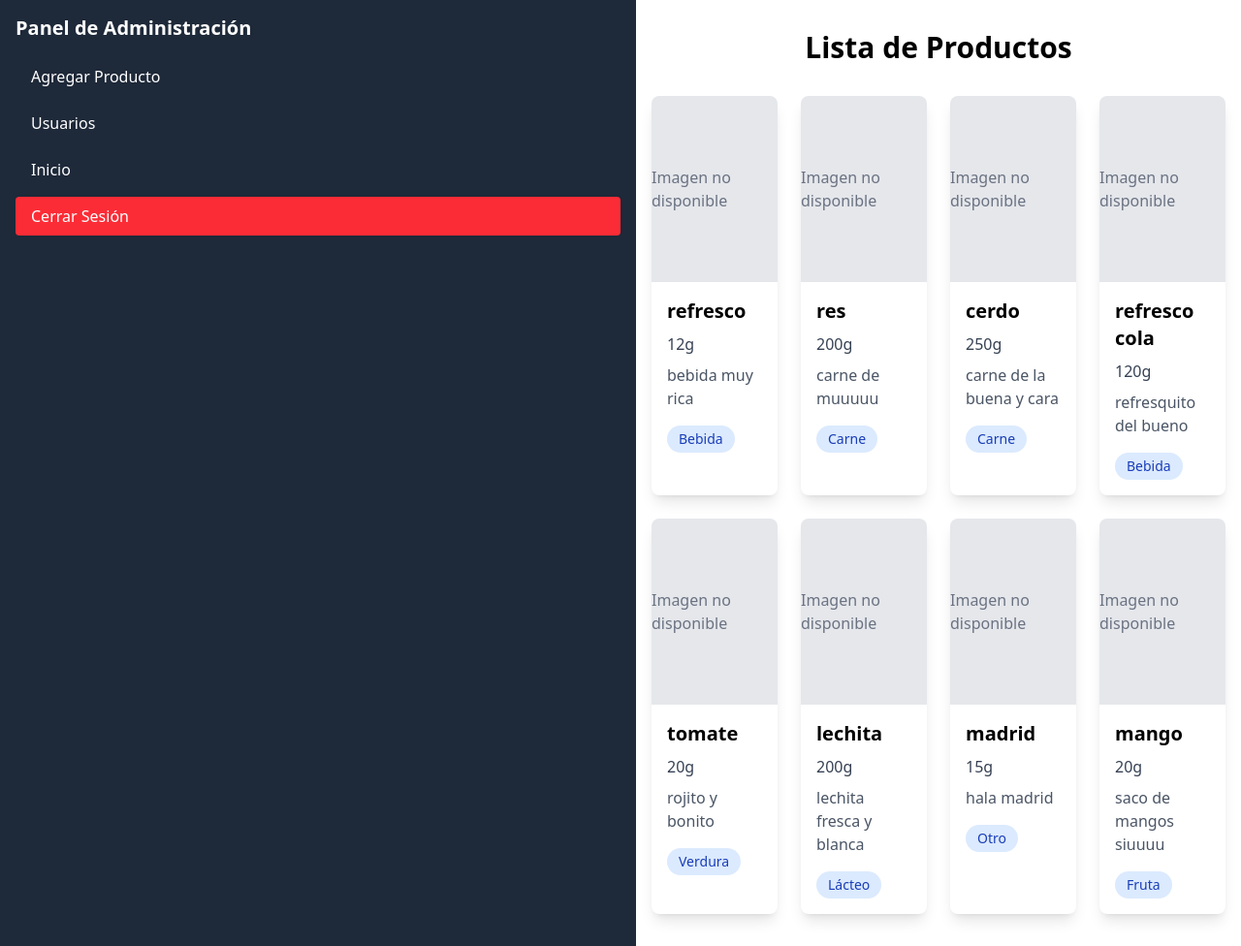
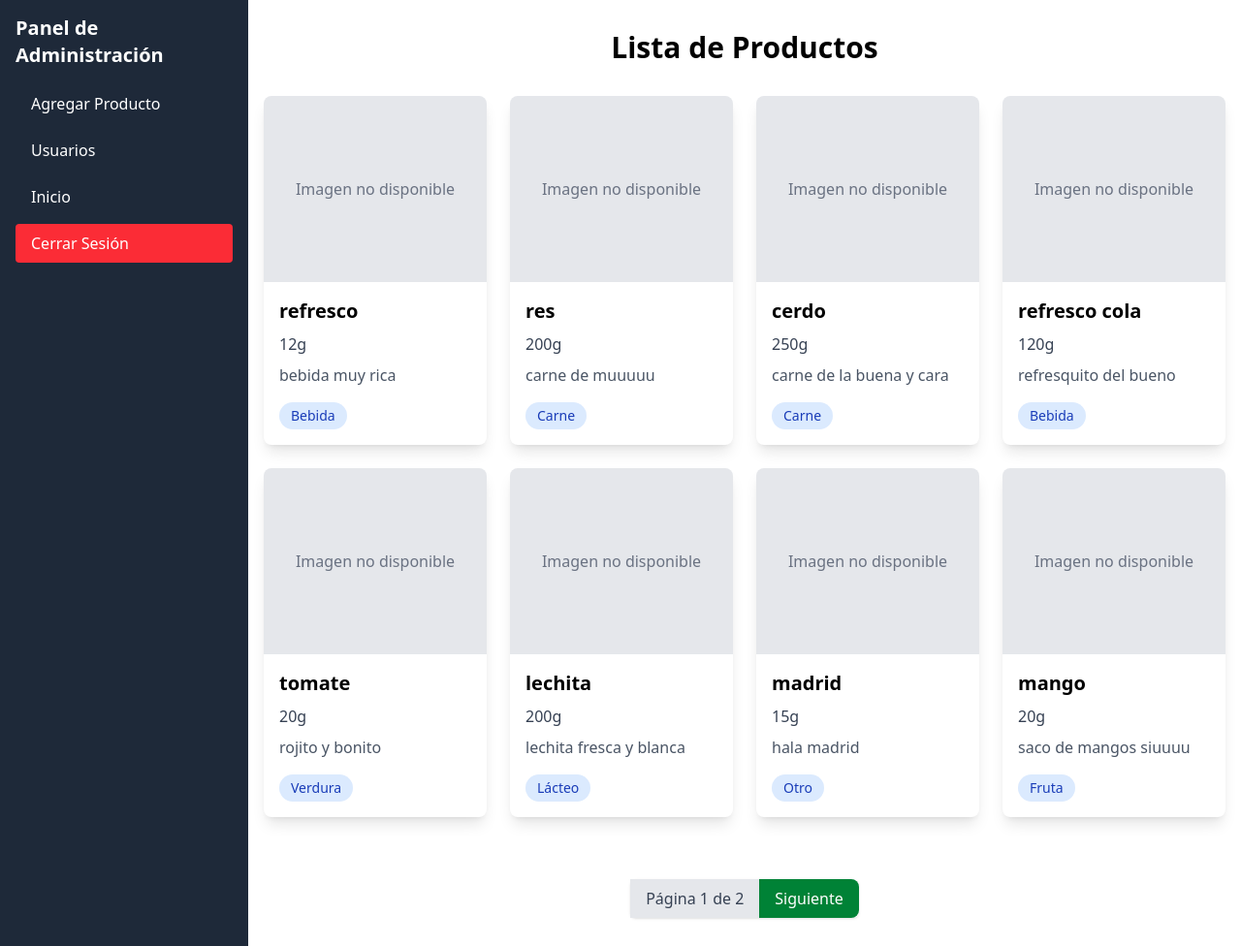
Before and after one commit to ChrisCampaDev/djangoMenu, a Django app: page /products/ in a window 1280 px wide. Shown: the part 801-1777 px from the top of the page at 97% size. Run offline with Django 5.2, Linux system fonts and the light colour scheme; a user stored in the database is signed in; data comes from the database, SQL or seed files in the repository; both versions use the stored data as it was after the commit.

Commit message:
aside listo

```diff
--- a/Menu/index/templates/list_food.html
+++ b/Menu/index/templates/list_food.html
@@ -2,7 +2,7 @@
 
 {% block content %}
     <div class="px-4 py-8">
-        <h1 class="text-3xl font-bold text-center mb-8">Lista de Productos</h1>
+        <h1 class="text-3xl font-bold text-center mb-8" >Lista de Productos</h1>
         <div class="grid grid-cols-1 sm:grid-cols-2 md:grid-cols-3 lg:grid-cols-4 gap-6">
 
             {% for producto in productos %}
@@ -28,7 +28,7 @@
     <div class="my-8 flex justify-center">
         <nav class="inline-flex rounded-md shadow">
             {% if productos.has_previous %}
-            <a href="?page={{ productos.previous_page_number }}" class="px-4 py-2 bg-blue-500 text-white rounded-l-lg hover:bg-blue-600">
+            <a href="?page={{ productos.previous_page_number }}" class="px-4 py-2 bg-green-700 text-white rounded-l-lg hover:bg-green-900">
                 Anterior
             </a>
             {% endif %}
@@ -36,7 +36,7 @@
                 Página {{ productos.number }} de {{ productos.paginator.num_pages }}
             </span>
             {% if productos.has_next %}
-            <a href="?page={{ productos.next_page_number }}" class="px-4 py-2 bg-blue-500 text-white rounded-r-lg hover:bg-blue-600">
+            <a href="?page={{ productos.next_page_number }}" class="px-4 py-2 bg-green-700 text-white rounded-r-lg hover:bg-green-900">
                 Siguiente
             </a>
             {% endif %}
--- a/Menu/index/urls.py
+++ b/Menu/index/urls.py
@@ -3,8 +3,10 @@ from index.views import *
 
 urlpatterns = [
     path('', HomeView.as_view(), name='home'),
+
     path('login/', UserLoginView.as_view(), name='login'),
-    path('logout/', UserLogoutView.as_view(), name='logout'),
+    path('logout/', UserLogout, name='logout'),
+
     path('products/', lista_productos, name='menu_food'),
     path('gestion_user/', include('index.modules.user.url')),
     path('gestion_product/', include('index.modules.products.url')),
--- a/Menu/index/views.py
+++ b/Menu/index/views.py
@@ -1,8 +1,9 @@
 # views.py
-from django.shortcuts import render
+from django.shortcuts import redirect, render
 from django.urls import reverse_lazy
 from django.views.generic import TemplateView
-from django.contrib.auth.views import LoginView,LogoutView
+from django.contrib.auth.views import LoginView
+from django.contrib.auth import logout
 from django.contrib.auth.mixins import LoginRequiredMixin
 
 from index.modules.products.models import Producto
@@ -18,8 +19,9 @@ class UserLoginView(LoginView):
     redirect_authenticated_user = True
     success_url = reverse_lazy('base')
 
-class UserLogoutView(LogoutView):
-    next_page = reverse_lazy('login')
+def UserLogout(request):
+    logout(request)
+    return redirect('login')
 
 def lista_productos(request):
     productos_list = Producto.objects.all()
--- a/Menu/templates/base.html
+++ b/Menu/templates/base.html
@@ -27,8 +27,8 @@
                       <a href="#menu" class="text-white hover:text-gray-300 transition duration-300">Menus</a>
                       <a href="#food" class="text-white hover:text-gray-300 transition duration-300">Platos</a>
                       <a href="#footer" class="text-white hover:text-gray-300 transition duration-300">Contacto</a>
-                      <a href="{% url 'menu_food' %}" class="text-white hover:text-gray-300 transition duration-300">Productos</a>
-                      <p  class="text-white hover:text-gray-300 transition duration-300">Bienvenido, {{ user.username }}</p>
+                      <a href="{% url 'menu_food' %}" class="text-white hover:text-gray-300 transition duration-300"  >Productos</a>
+                      <p  class="text-white hover:text-gray-300 transition duration-300">Bienvenido:{{ user.username }}, quieres <a href="{% url 'logout' %}" class="text-red-500 hover:text-red-200 transition duration-300" >Cerrar sesion</a></p>
                   </div>
                   <!-- Botón móvil -->
                   <button class="md:hidden text-white focus:outline-none">
@@ -53,7 +53,7 @@
 <!--Aside menu -->
   <div class="flex">
     {% if user.is_authenticated and user.is_staff %}
-      <aside class="w-m-3xs flex-1 bg-gray-800 text-white p-4">
+      <aside class="w-3xs bg-gray-800 text-white p-4">
           <h2 class="text-xl font-bold mb-4">Panel de Administración</h2>
           <ul class="space-y-2">
               <li>
@@ -72,7 +72,7 @@
       </aside>
     {% endif %}
 
-    <main class="w-[85%] flex-1 ">
+    <main class="w-[80%] flex-1 ">
       {% block content %}
 
       {% endblock %}
--- a/Menu/templates/layout.html
+++ b/Menu/templates/layout.html
@@ -16,7 +16,7 @@
 <!--Aside menu -->
   <div class="flex">
     {% if user.is_authenticated and user.is_staff %}
-    <aside class="w-64 bg-gray-800 text-white p-4 ">
+    <aside class="w-64 h-screen bg-gray-800 text-white p-4 ">
         <h2 class="text-xl font-bold mb-4">Panel de Administración</h2>
         <ul class="space-y-2">
           <li>
```
Also changed, not shown: Menu/db.sqlite3.
